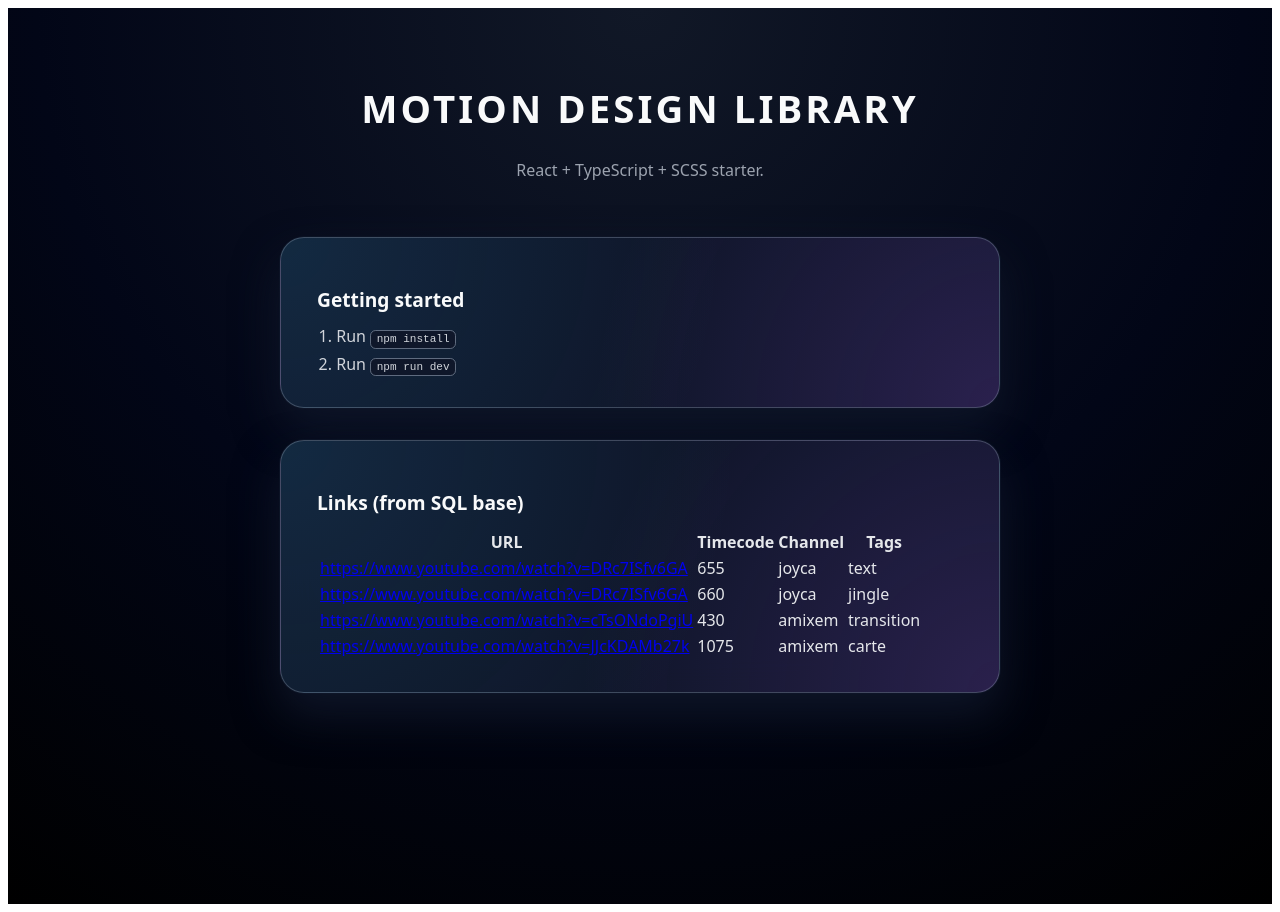
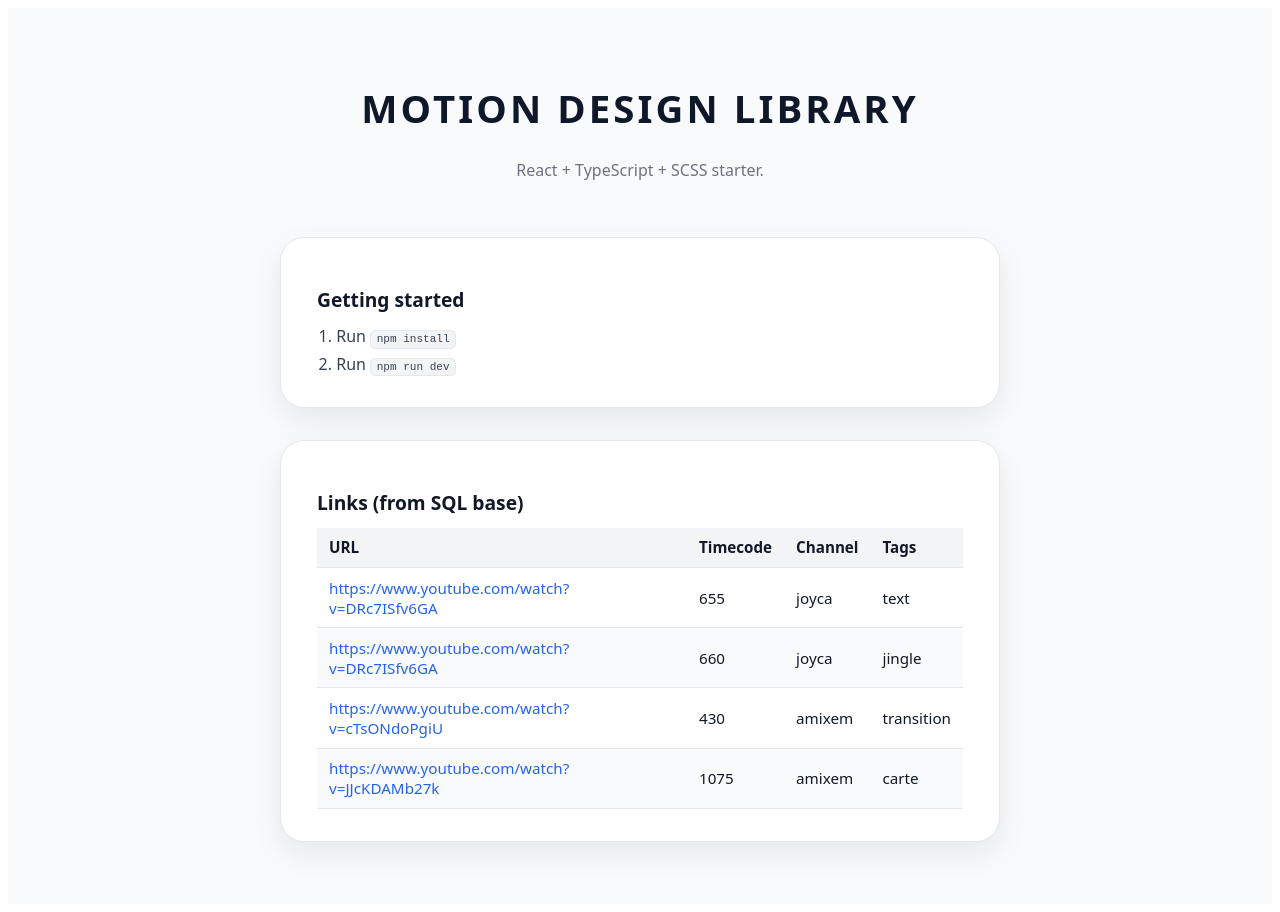
Before and after one commit to Theo-Farnole/motiondesign-lib, a React (Vite) app: page / in a window 1280 px wide. Built offline with nearby package versions, Linux system fonts and the light colour scheme.

Commit message:
change to white design

```diff
--- a/src/styles.scss
+++ b/src/styles.scss
@@ -5,8 +5,8 @@
   align-items: center;
   justify-content: flex-start;
   padding: 3rem 1.5rem;
-  background: radial-gradient(circle at top, #111827 0, #020617 55%, #000 100%);
-  color: #e5e7eb;
+  background: #f9fafb;
+  color: #111827;
   font-family: system-ui, -apple-system, BlinkMacSystemFont, "Segoe UI", sans-serif;
 }
 
@@ -19,12 +19,12 @@
   font-size: clamp(2.2rem, 3vw, 2.8rem);
   letter-spacing: 0.08em;
   text-transform: uppercase;
-  color: #f9fafb;
+  color: #0f172a;
 }
 
 .app__subtitle {
   margin-top: 0.75rem;
-  color: #9ca3af;
+  color: #6b7280;
 }
 
 .app__content {
@@ -36,14 +36,9 @@
   position: relative;
   padding: 2rem 2.25rem;
   border-radius: 1.5rem;
-  background: radial-gradient(circle at top left, rgba(56, 189, 248, 0.12), transparent 60%),
-    radial-gradient(circle at bottom right, rgba(168, 85, 247, 0.18), transparent 55%),
-    rgba(15, 23, 42, 0.95);
-  border: 1px solid rgba(148, 163, 184, 0.35);
-  box-shadow:
-    0 22px 45px rgba(15, 23, 42, 0.9),
-    0 0 0 1px rgba(15, 23, 42, 0.7);
-  backdrop-filter: blur(18px);
+  background: #ffffff;
+  border: 1px solid #e5e7eb;
+  box-shadow: 0 12px 30px rgba(15, 23, 42, 0.08);
 }
 
 .card::before {
@@ -70,13 +65,13 @@
 .card__title {
   font-size: 1.2rem;
   margin-bottom: 0.75rem;
-  color: #f9fafb;
+  color: #111827;
 }
 
 .card__list {
   margin: 0;
   padding-left: 1.2rem;
-  color: #d1d5db;
+  color: #374151;
 }
 
 .card__list li + li {
@@ -86,7 +81,43 @@
 code {
   padding: 0.15rem 0.35rem;
   border-radius: 0.35rem;
-  background: rgba(15, 23, 42, 0.96);
-  border: 1px solid rgba(148, 163, 184, 0.6);
+  background: #f3f4f6;
+  border: 1px solid #e5e7eb;
   font-size: 0.85em;
 }
+
+table.table {
+  width: 100%;
+  border-collapse: collapse;
+  margin-top: 0.75rem;
+  font-size: 0.95rem;
+}
+
+table.table thead {
+  background-color: #f3f4f6;
+}
+
+table.table th,
+table.table td {
+  padding: 0.6rem 0.75rem;
+  text-align: left;
+  border-bottom: 1px solid #e5e7eb;
+}
+
+table.table th {
+  font-weight: 600;
+  color: #111827;
+}
+
+table.table tbody tr:nth-child(even) {
+  background-color: #f9fafb;
+}
+
+table.table a {
+  color: #2563eb;
+  text-decoration: none;
+}
+
+table.table a:hover {
+  text-decoration: underline;
+}
```
